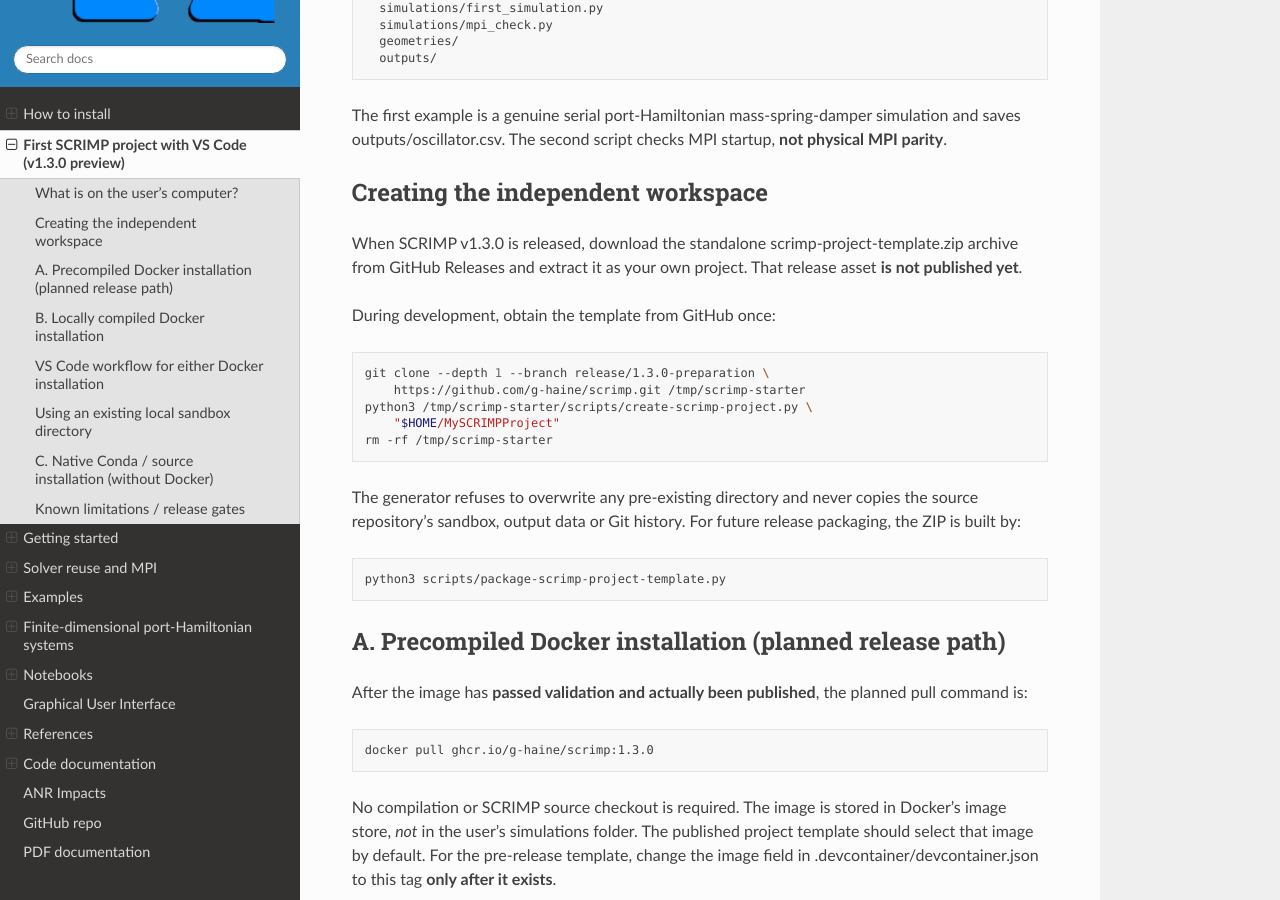
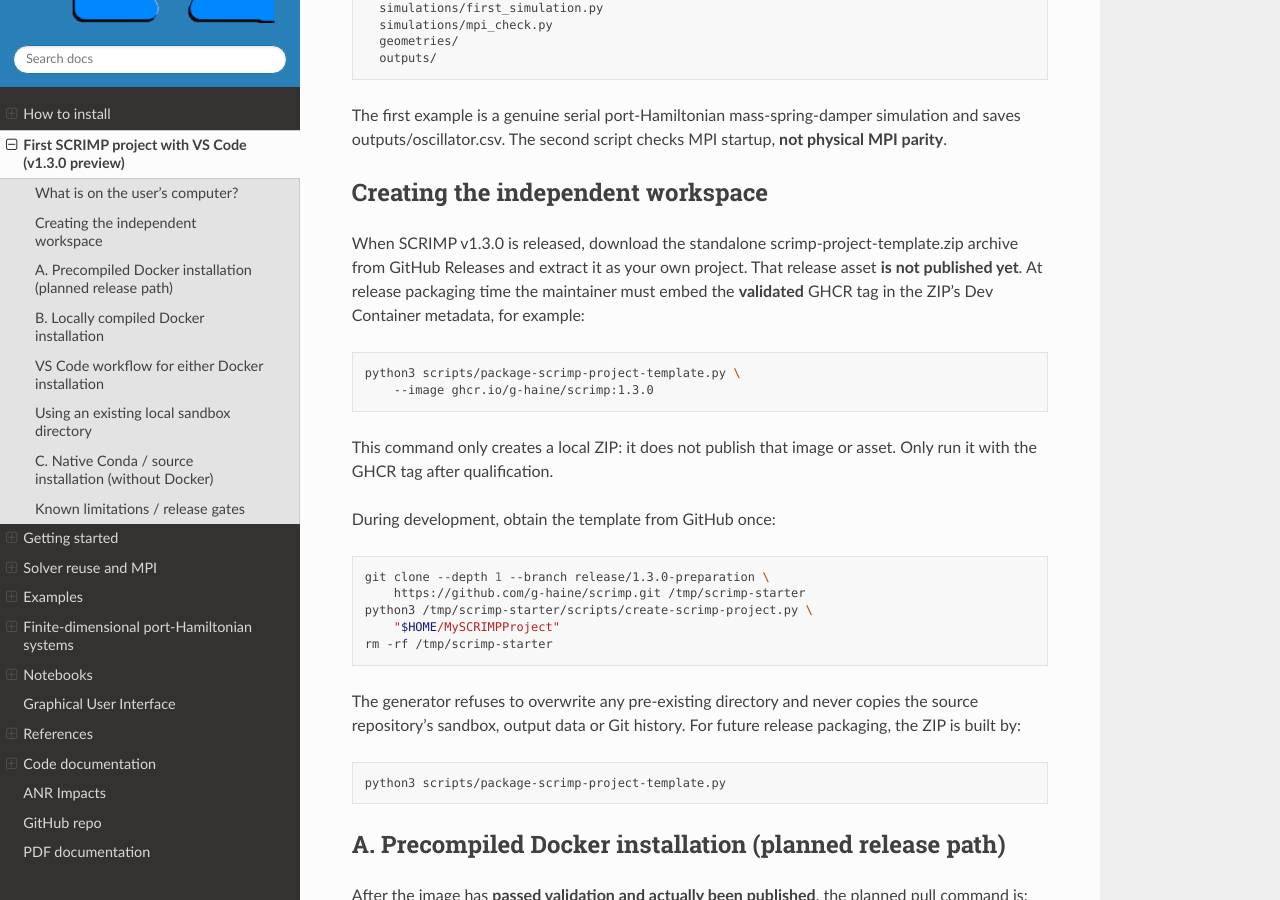
Before and after one commit to g-haine/scrimp, a Sphinx documentation site: the page built from docs/source/vscode.rst, in a window 1280 px wide and 900 px high, scrolled down 774 px. Built offline with Sphinx 7.4.7 and the Read the Docs theme 3.1.0, drawn with Linux system fonts in a browser that asks for light colours; some of the changed text lies outside the part shown.

Commit message:
docs(vscode): state published starter ZIP must embed qualified image and distinguish native environment name

```diff
--- a/docs/source/vscode.rst
+++ b/docs/source/vscode.rst
@@ -46,6 +46,16 @@ Creating the independent workspace
 When SCRIMP v1.3.0 is released, download the standalone
 scrimp-project-template.zip archive from GitHub Releases and extract
 it as your own project. That release asset **is not published yet**.
+At release packaging time the maintainer must embed the **validated**
+GHCR tag in the ZIP's Dev Container metadata, for example:
+
+.. code-block:: bash
+
+   python3 scripts/package-scrimp-project-template.py \
+       --image ghcr.io/g-haine/scrimp:1.3.0
+
+This command only creates a local ZIP: it does not publish that
+image or asset. Only run it with the GHCR tag after qualification.
 
 During development, obtain the template from GitHub once:
 
@@ -170,7 +180,7 @@ platform. Then activate the installed Conda environment:
 
 .. code-block:: bash
 
-   conda activate scrimp
+   conda activate scrimp55  # for the native modern-stack example in install.rst
    cd ~/MySCRIMPProject
    python simulations/first_simulation.py
    mpiexec -n 2 python simulations/mpi_check.py
```
